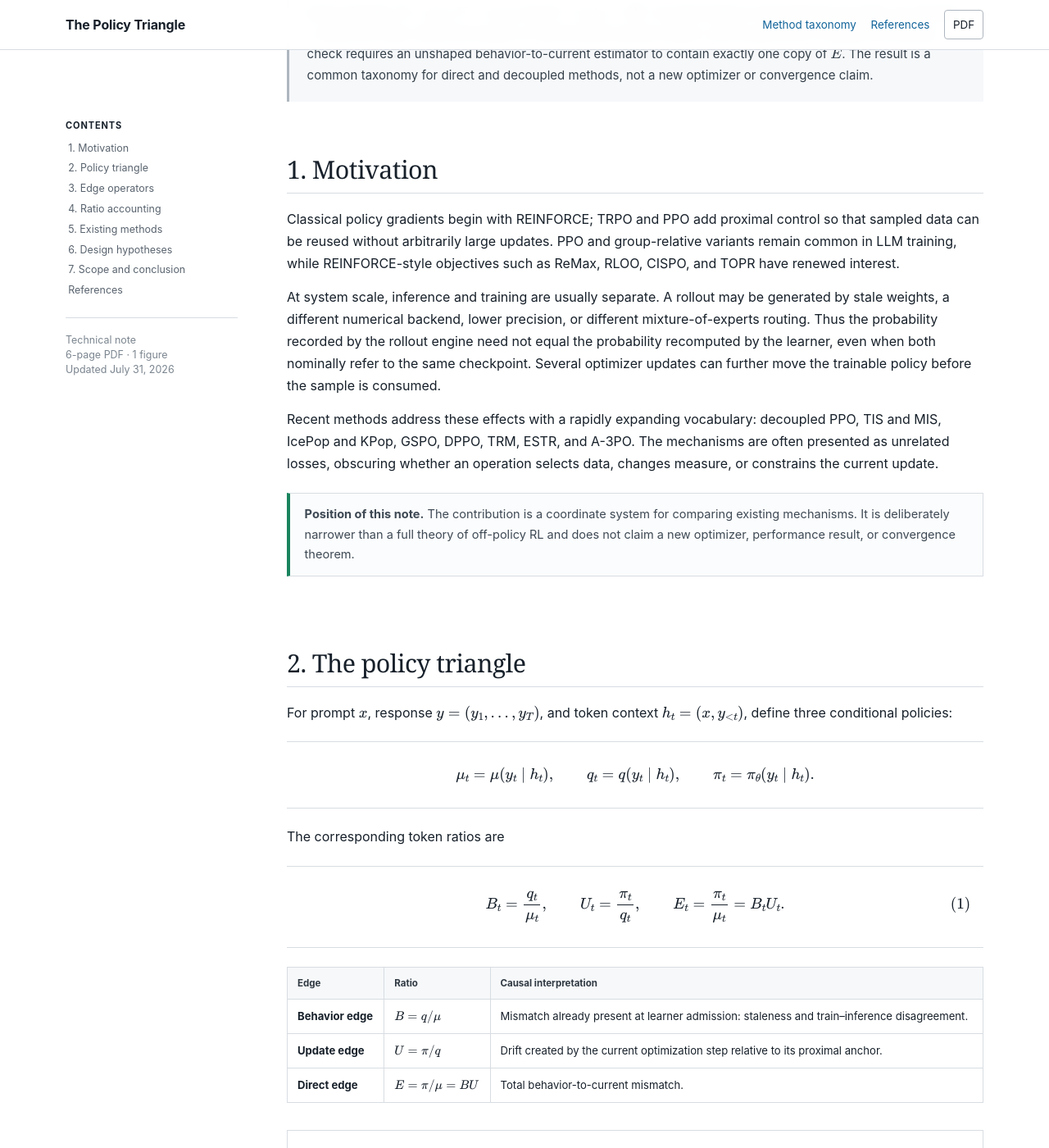
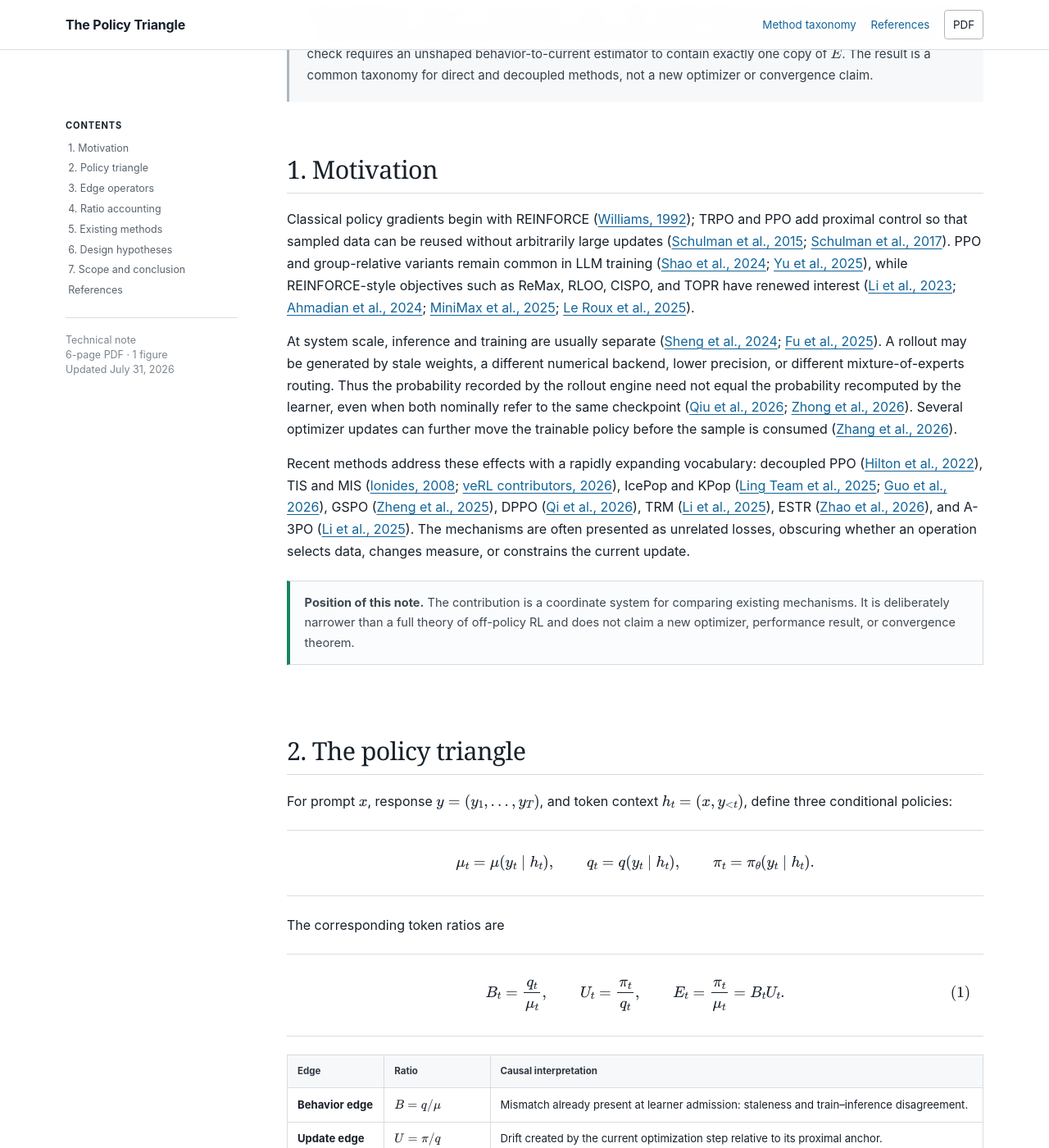
Before and after one commit to huaiyizhao/policy-triangle, a Jekyll site: the page built from docs/index.md, in a window 1280 px wide and 1400 px high, scrolled down 587 px. Shown: the whole window at 82% size. Built offline with Jekyll 4.4.1, drawn with Linux system fonts in a browser that asks for light colours; some of the changed text lies outside the part shown.

Commit message:
Add inline citations and fix equation overflow

```diff
--- a/docs/assets/technical.css
+++ b/docs/assets/technical.css
@@ -274,16 +274,17 @@ p { margin: 0.9rem 0 0; }
   font-size: 0.94rem;
 }
 
-.equation,
-.MathJax_Display {
-  overflow-x: auto;
-}
-
 .equation {
   margin: 1.35rem 0;
   padding: 0.7rem 1rem;
   border-block: 1px solid var(--line);
   text-align: center;
+  overflow: visible;
+}
+
+.equation mjx-container[display="true"] {
+  max-width: 100%;
+  margin-inline: auto !important;
 }
 
 .triangle-figure {
@@ -407,6 +408,7 @@ pre {
   .top-links a:not(.download) { display: none; }
   article { padding-top: 2.8rem; }
   .triangle-figure { padding: 0.4rem; }
+  .equation { font-size: 0.88em; }
 }
 
 @media print {
--- a/docs/index.md
+++ b/docs/index.md
@@ -29,23 +29,45 @@ a new optimizer or convergence claim.
 
 ## 1. Motivation {#motivation}
 
-Classical policy gradients begin with REINFORCE; TRPO and PPO add proximal
-control so that sampled data can be reused without arbitrarily large updates.
-PPO and group-relative variants remain common in LLM training, while
-REINFORCE-style objectives such as ReMax, RLOO, CISPO, and TOPR have renewed
-interest.
+Classical policy gradients begin with REINFORCE
+([Williams, 1992](https://doi.org/10.1007/BF00992696)); TRPO and PPO add
+proximal control so that sampled data can be reused without arbitrarily large
+updates ([Schulman et al., 2015](https://arxiv.org/abs/1502.05477);
+[Schulman et al., 2017](https://arxiv.org/abs/1707.06347)). PPO and
+group-relative variants remain common in LLM training
+([Shao et al., 2024](https://arxiv.org/abs/2402.03300);
+[Yu et al., 2025](https://arxiv.org/abs/2503.14476)), while REINFORCE-style
+objectives such as ReMax, RLOO, CISPO, and TOPR have renewed interest
+([Li et al., 2023](https://arxiv.org/abs/2310.10505);
+[Ahmadian et al., 2024](https://arxiv.org/abs/2402.14740);
+[MiniMax et al., 2025](https://arxiv.org/abs/2506.13585);
+[Le Roux et al., 2025](https://arxiv.org/abs/2503.14286)).
 
-At system scale, inference and training are usually separate. A rollout may be
-generated by stale weights, a different numerical backend, lower precision, or
-different mixture-of-experts routing. Thus the probability recorded by the
-rollout engine need not equal the probability recomputed by the learner, even
-when both nominally refer to the same checkpoint. Several optimizer updates can
-further move the trainable policy before the sample is consumed.
+At system scale, inference and training are usually separate
+([Sheng et al., 2024](https://arxiv.org/abs/2409.19256);
+[Fu et al., 2025](https://arxiv.org/abs/2505.24298)). A rollout may be generated
+by stale weights, a different numerical backend, lower precision, or different
+mixture-of-experts routing. Thus the probability recorded by the rollout engine
+need not equal the probability recomputed by the learner, even when both
+nominally refer to the same checkpoint
+([Qiu et al., 2026](https://arxiv.org/abs/2601.18150);
+[Zhong et al., 2026](https://arxiv.org/abs/2605.14220)). Several optimizer
+updates can further move the trainable policy before the sample is consumed
+([Zhang et al., 2026](https://arxiv.org/abs/2602.01826)).
 
 Recent methods address these effects with a rapidly expanding vocabulary:
-decoupled PPO, TIS and MIS, IcePop and KPop, GSPO, DPPO, TRM, ESTR, and A-3PO.
-The mechanisms are often presented as unrelated losses, obscuring whether an
-operation selects data, changes measure, or constrains the current update.
+decoupled PPO ([Hilton et al., 2022](https://arxiv.org/abs/2110.00641)), TIS and
+MIS ([Ionides, 2008](https://doi.org/10.1198/106186008X320456);
+[veRL contributors, 2026](https://verl.readthedocs.io/en/latest/algo/rollout_corr_math.html)),
+IcePop and KPop ([Ling Team et al., 2025](https://arxiv.org/abs/2510.18855);
+[Guo et al., 2026](https://ringtech.notion.site/kpop)), GSPO
+([Zheng et al., 2025](https://arxiv.org/abs/2507.18071)), DPPO
+([Qi et al., 2026](https://arxiv.org/abs/2602.04879)), TRM
+([Li et al., 2025](https://arxiv.org/abs/2512.23075)), ESTR
+([Zhao et al., 2026](https://arxiv.org/abs/2607.22186)), and A-3PO
+([Li et al., 2025](https://arxiv.org/abs/2512.06547)). The mechanisms are often
+presented as unrelated losses, obscuring whether an operation selects data,
+changes measure, or constrains the current update.
 
 > **Position of this note.** The contribution is a coordinate system for
 > comparing existing mechanisms. It is deliberately narrower than a full
@@ -103,7 +125,8 @@ mismatch on \\(B\\) while constraining the current update on \\(U\\), typically
 
 The proximal anchor is itself a design variable. A-3PO, for example,
 approximates it by interpolating behavior and current log-probabilities to avoid
-an additional model forward pass while retaining the factorization \\(E=BU\\).
+an additional model forward pass while retaining the factorization \\(E=BU\\)
+([Li et al., 2025](https://arxiv.org/abs/2512.06547)).
 
 ## 3. Edge operators and geometry {#operators}
 
@@ -136,8 +159,9 @@ X\,\mathbf 1\!\left[
 
 Selecting the clipped branch removes gradient in a particular direction. This
 differs from truncating a detached importance weight. DAPO changes the
-sign-dependent bounds; GSPO replaces the token ratio with a length-normalized
-sequence-geometric ratio.
+sign-dependent bounds ([Yu et al., 2025](https://arxiv.org/abs/2503.14476));
+GSPO replaces the token ratio with a length-normalized sequence-geometric ratio
+([Zheng et al., 2025](https://arxiv.org/abs/2507.18071)).
 
 ### 3.1 Geometry is local to an attachment
 
@@ -226,8 +250,9 @@ forcing a downstream importance weight to consume the same edge.
 
 ### 4.2 Variance control
 
-Truncated importance sampling uses \\(\widetilde w_i=\min(w_i,c)\\).
-Self-normalization is orthogonal:
+Truncated importance sampling uses \\(\widetilde w_i=\min(w_i,c)\\)
+([Ionides, 2008](https://doi.org/10.1198/106186008X320456)). Self-normalization
+is orthogonal:
 
 <div class="equation">
 \[
@@ -239,7 +264,8 @@ Self-normalization is orthogonal:
 </div>
 
 Its domain—token, sequence, prompt group, or batch—is part of the algorithm. It
-stabilizes mean gradient scale but is biased at finite sample size.
+stabilizes mean gradient scale but is biased at finite sample size
+([Owen, 2013](https://artowen.su.domains/mc/)).
 
 ## 5. Existing methods on the triangle {#taxonomy}
 
@@ -251,13 +277,13 @@ optimizations.
 
 | Method family | Topology | Triangle placement | Interpretation |
 |---|---|---|---|
-| PPO / GRPO / DAPO | Coupled | \\(\mathrm C_{\mathrm{tok}}(E)\\) | One direct ratio carries correction and proximal-control roles; DAPO uses asymmetric bounds. |
-| CISPO / TOPR | Direct PG | \\(\mathrm W_{\mathrm{tok}}(E)\\) | Detached clipped or tapered weight; gradients need not vanish outside a PPO band. |
-| GSPO | Coupled | \\(\mathrm C_{\mathrm{geo}}(E)\\) | Sequence-geometric shaping; the original objective does not add a separate pre-filter. |
-| Decoupled PPO / AReaL / A-3PO | Factorized | \\(\mathrm W(B)\mathrm C(U)\\) | Behavior correction is detached from the trainable proximal constraint. |
-| TIS / MIS / rollout correction | Either | \\(\mathrm M(B\text{ or }E)\mathrm W(B\text{ or }E)\\), optional \\(\mathrm C\\) | Weighting and rejection compose; bypass and decoupled modes change edge semantics. |
-| IcePop / KPop | Usually direct | \\(\mathrm M_{\mathrm{tok}}(E)\\) plus a base loss | IcePop uses a ratio region; KPop uses bidirectional binary-KL geometry sensitive to absolute probability. |
-| DPPO / TRM | Direct | Divergence \\(\mathrm M(E)\\) or \\(\mathrm C(E)\\) | Distributional geometry replaces sampled-ratio magnitude; TRM rejects a sequence on worst-token divergence. |
+| [PPO](https://arxiv.org/abs/1707.06347) / [GRPO](https://arxiv.org/abs/2402.03300) / [DAPO](https://arxiv.org/abs/2503.14476) | Coupled | \\(\mathrm C_{\mathrm{tok}}(E)\\) | One direct ratio carries correction and proximal-control roles; DAPO uses asymmetric bounds. |
+| [CISPO](https://arxiv.org/abs/2506.13585) / [TOPR](https://arxiv.org/abs/2503.14286) | Direct PG | \\(\mathrm W_{\mathrm{tok}}(E)\\) | Detached clipped or tapered weight; gradients need not vanish outside a PPO band. |
+| [GSPO](https://arxiv.org/abs/2507.18071) | Coupled | \\(\mathrm C_{\mathrm{geo}}(E)\\) | Sequence-geometric shaping; the original objective does not add a separate pre-filter. |
+| [Decoupled PPO](https://arxiv.org/abs/2110.00641) / [AReaL](https://arxiv.org/abs/2505.24298) / [A-3PO](https://arxiv.org/abs/2512.06547) | Factorized | \\(\mathrm W(B)\mathrm C(U)\\) | Behavior correction is detached from the trainable proximal constraint. |
+| [TIS](https://doi.org/10.1198/106186008X320456) / MIS / [rollout correction](https://verl.readthedocs.io/en/latest/algo/rollout_corr_math.html) | Either | \\(\mathrm M(B\text{ or }E)\mathrm W(B\text{ or }E)\\), optional \\(\mathrm C\\) | Weighting and rejection compose; bypass and decoupled modes change edge semantics. |
+| [IcePop](https://arxiv.org/abs/2510.18855) / [KPop](https://ringtech.notion.site/kpop) | Usually direct | \\(\mathrm M_{\mathrm{tok}}(E)\\) plus a base loss | IcePop uses a ratio region; KPop uses bidirectional binary-KL geometry sensitive to absolute probability. |
+| [DPPO](https://arxiv.org/abs/2602.04879) / [TRM](https://arxiv.org/abs/2512.23075) | Direct | Divergence \\(\mathrm M(E)\\) or \\(\mathrm C(E)\\) | Distributional geometry replaces sampled-ratio magnitude; TRM rejects a sequence on worst-token divergence. |
 
 </div>
 
@@ -274,23 +300,27 @@ optimizations.
 
 ### 5.2 Relation to nearby views
 
-Decoupled PPO is the closest precursor because it explicitly inserts a proximal
-policy between behavior and current policies. AReaL and A-3PO operationalize or
-approximate that factorization for asynchronous LLM training. The triangle is
-broader in operator placement but does not prescribe a particular proximal
-anchor.
+[Decoupled PPO](https://arxiv.org/abs/2110.00641) is the closest precursor
+because it explicitly inserts a proximal policy between behavior and current
+policies. [AReaL](https://arxiv.org/abs/2505.24298) and
+[A-3PO](https://arxiv.org/abs/2512.06547) operationalize or approximate that
+factorization for asynchronous LLM training. The triangle is broader in
+operator placement but does not prescribe a particular proximal anchor.
 
-The veRL rollout-correction formulation and FP8-RL compare practical TIS, MIS,
+The [veRL rollout-correction formulation](https://verl.readthedocs.io/en/latest/algo/rollout_corr_math.html)
+and [FP8-RL](https://arxiv.org/abs/2601.18150) compare practical TIS, MIS,
 rejection, bypass, and decoupled configurations. The triangle abstracts that
 implementation pipeline and additionally places direct PPO, GSPO, and
 divergence-based shapers in the same coordinates.
 
-RPG and the off-policy interpretation of group-relative REINFORCE give deeper
-analyses of KL regularization, baselines, and data shaping. Those axes are
-intentionally outside this critic-free policy-loss taxonomy. Jackpot also lies
-partly outside the view because it changes the behavior distribution through
-rejection and joint rollout-model updates, rather than only operating on stored
-trajectories downstream.
+[RPG](https://arxiv.org/abs/2505.17508) and the
+[off-policy interpretation of group-relative REINFORCE](https://arxiv.org/abs/2509.24203)
+give deeper analyses of KL regularization, baselines, and data shaping. Those
+axes are intentionally outside this critic-free policy-loss taxonomy.
+[Jackpot](https://arxiv.org/abs/2602.06107) also lies partly outside the view
+because it changes the behavior distribution through rejection and joint
+rollout-model updates, rather than only operating on stored trajectories
+downstream.
 
 ## 6. Design implications and hypotheses {#design}
 
```
